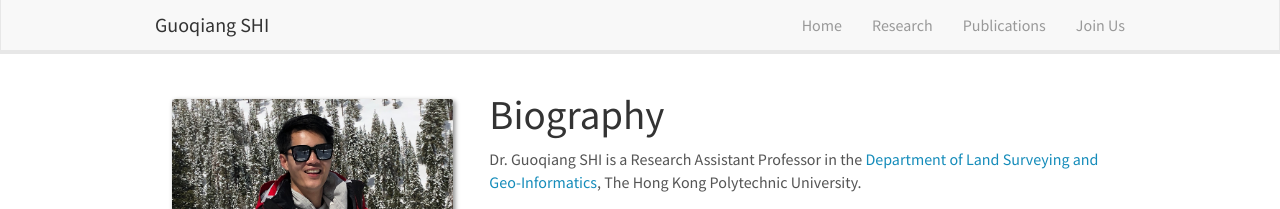
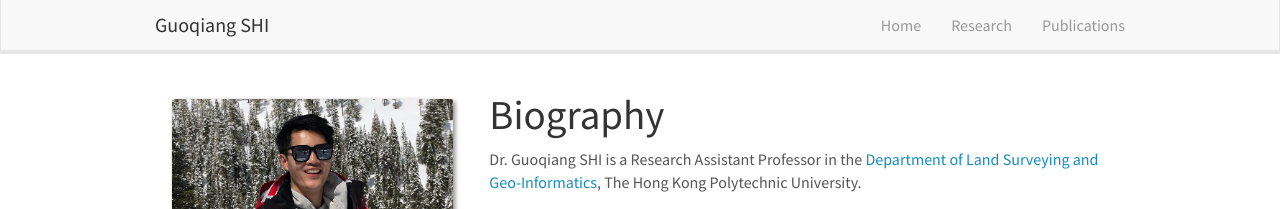
Before and after one commit to guoqiangshi/guoqiangshi.github.io, a Jekyll site: the page index.html, which Jekyll copies as it is, in a window 1280 px wide. Shown: the top 209 px of the page. Built offline with Jekyll 4.4.1, drawn with Linux system fonts in a browser that asks for light colours; nearby versions of some CDN libraries; library files that are not in the unit come from our copies.

Commit message:
Update index.html

```diff
--- a/index.html
+++ b/index.html
@@ -46,7 +46,6 @@
 		<li><a href="/">Home</a></li>
 		<li><a href="/research">Research</a></li>
 		<li><a href="/publications">Publications</a></li>
-		 <li><a href="/joinus">Join Us</a></li>
 	  </ul>
 	</div>
   </div>
```
